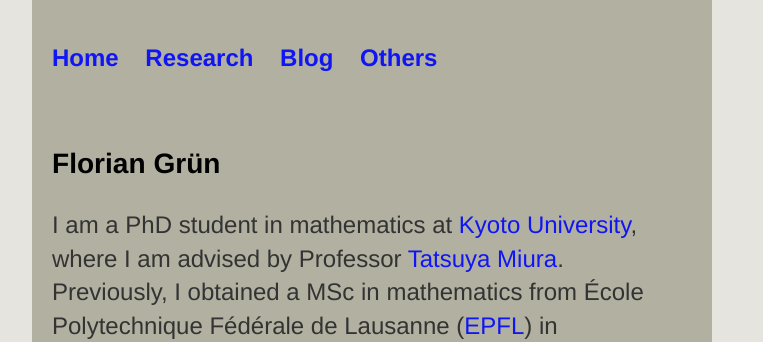
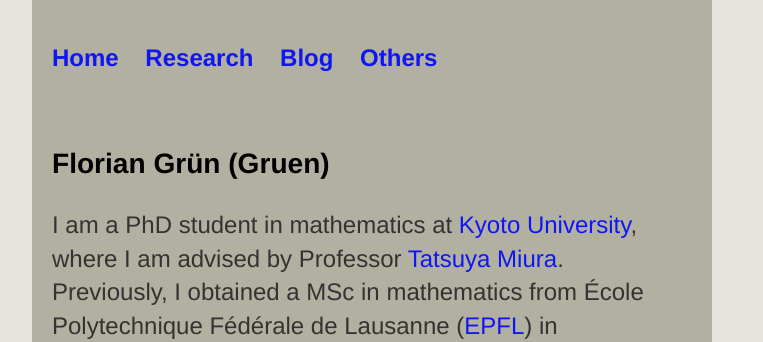
Before and after one commit to Cathelion/Cathelion.github.io, a Jekyll site: the page built from index.html, in a window 1280 px wide. Shown: the top 342 px of the page, without its empty margins (268-1031 px from the left). Built offline with Jekyll 4.4.1, drawn with Linux system fonts in a browser that asks for light colours.

Commit message:
Update index.html

```diff
--- a/index.html
+++ b/index.html
@@ -4,7 +4,7 @@ title: Home
 ---
 <div class="content">
    <div class="blurb full-width">
-      <h3>Florian Grün</h3>
+      <h3>Florian Grün (Gruen) </h3>
       <p>I am a PhD student in mathematics at <a href="https://www.math.kyoto-u.ac.jp/en">Kyoto University</a>, where I am advised by Professor <a href="https://sites.google.com/view/tatsuya-miura">Tatsuya Miura</a>.
          Previously, I obtained a MSc in mathematics from École Polytechnique Fédérale de Lausanne (<a href="https://www.epfl.ch/en/">EPFL</a>) in Switzerland and a BSc in mathematics from <a href="https://www.maths.lu.se/english/">Lund University</a> in Sweden.</p>
    </div>
```
